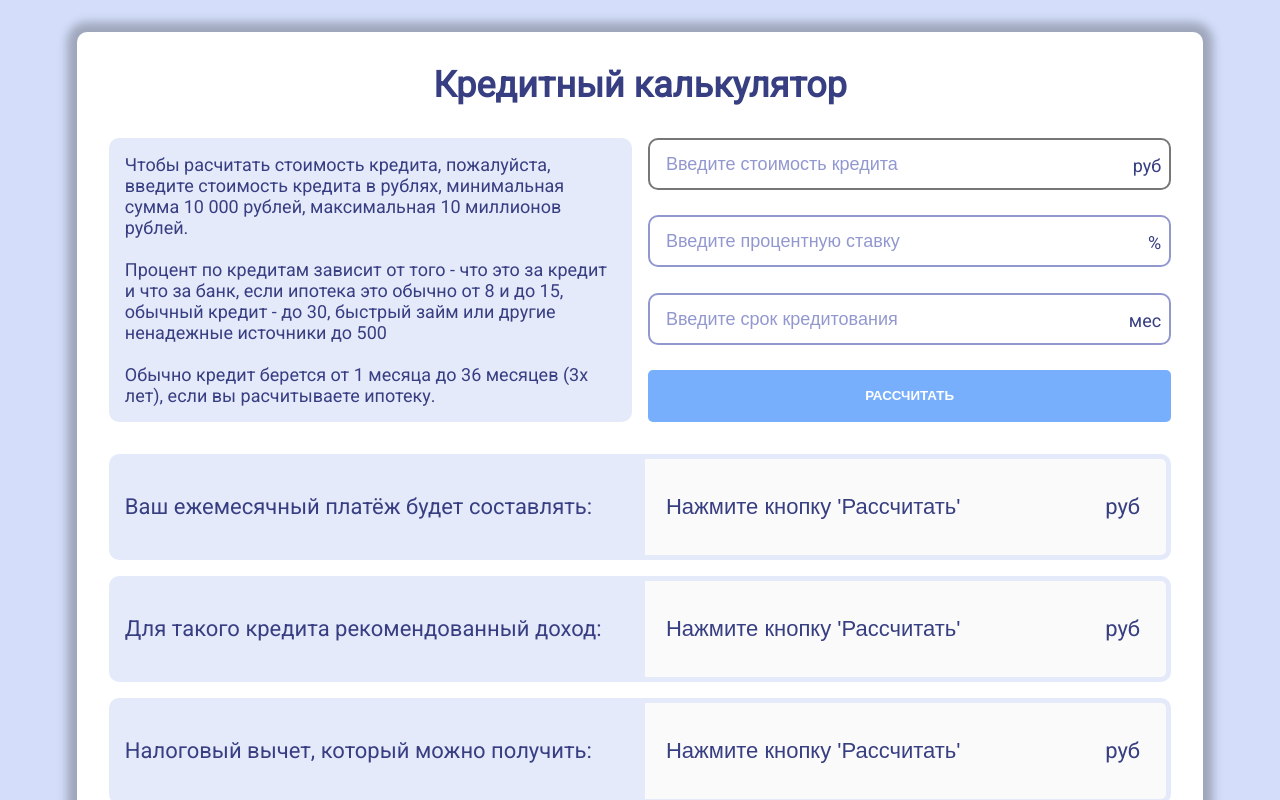
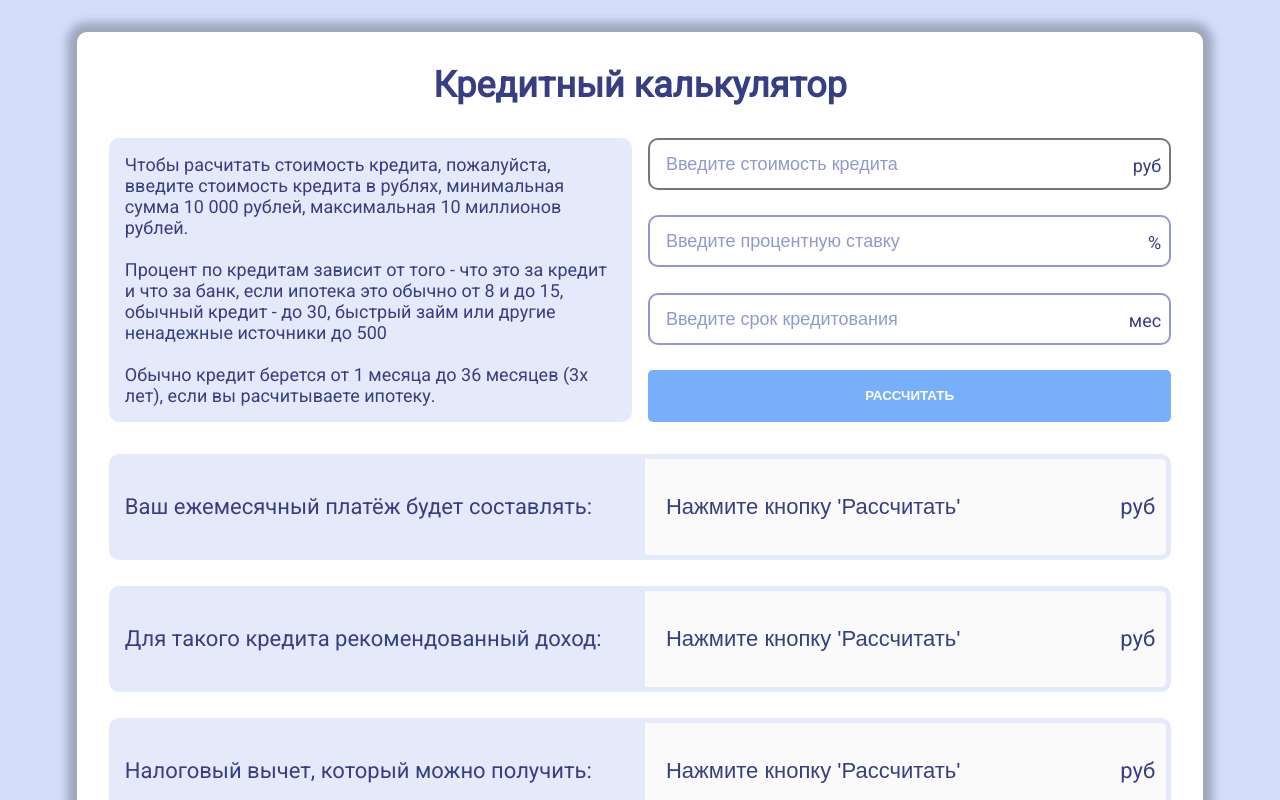
Before and after one commit to Solar5503/Credit-calculator, a Next.js app: page / in a window 1280 px wide. Shown: the top 800 px of the page. Built offline with nearby package versions, Linux system fonts and the light colour scheme.

Commit message:
ref:  after output simplify

```diff
--- a/components/AfterForInput.tsx
+++ b/components/AfterForInput.tsx
@@ -1,4 +1,4 @@
-import styled from 'styled-components';
+import styled from "styled-components";
 
 const AfterForInput = styled.div`
   position: relative;
--- a/components/AfterForOutput.tsx
+++ b/components/AfterForOutput.tsx
@@ -1,80 +1,13 @@
-import styled from 'styled-components';
+import styled from "styled-components";
 
-const AfterForOutput = styled.label`
-  &::after {
-    position: absolute;
-    font-size: 22px;
-    line-height: 26px;
-    color: #373e81;
-    right: -670px;
-    bottom: 40px;
-    content: ${(props) => props.placeholder};
-  }
-
-  @media (max-width: 1630px) {
-    &::after {
-      right: -660px;
-  }
-
-  @media (max-width: 1450px) {
-    &::after {
-      right: -580px;
-  }
-
-  @media (max-width: 1330px) {
-    &::after {
-      right: -500px;
-  }
-
-  @media (max-width: 1210px) {
-    &::after {
-      right: 20px;
-  }
-
-  @media (max-width: 1030px) {
-    &::after {
-      left: 785px;
-  }
-
-  @media (max-width: 930px) {
-    &::after {
-      left: 675px;
-  }
-
-  @media (max-width: 810px) {
-    &::after {
-      left: 585px;
-  }
-
-  @media (max-width: 775px) {
-    &::after {
-      left: 555px;
-  }
-
-  @media (max-width: 675px) {
-    &::after {
-      left: 460px;
-  }
-
-  @media (max-width: 600px) {
-    &::after {
-      left: 410px;
-  }
-
-  @media (max-width: 430px) {
-    &::after {
-      left: 310px;
-  }
-
-  @media (max-width: 380px) {
-    &::after {
-      left: 260px;
-  }
-
-  @media (max-width: 330px) {
-    &::after {
-      left: 220px;
-  }
+const AfterForOutput = styled.div`
+  position: relative;
+  right: 16px;
+  top: -80px;
+  text-align: right;
+  font-size: 22px;
+  pointer-events: none;
+  height: 10px;
 `;
 
 export default AfterForOutput;
--- a/components/Output.tsx
+++ b/components/Output.tsx
@@ -1,4 +1,4 @@
-import styled from 'styled-components';
+import styled from "styled-components";
 
 const Output = styled.input`
   color: #373e81;
@@ -14,10 +14,6 @@ const Output = styled.input`
     color: #373e81;
   }
 
-  & + label {
-    position: relative;
-  }
-
   @media (max-width: 1220px) {
     border-radius: 0px 0px 10px 10px;
   }
--- a/pages/index.tsx
+++ b/pages/index.tsx
@@ -136,8 +136,8 @@ const Home: NextPage = () => {
           disabled
           value={`${output.length > 0 ? output[0].toLocaleString() : output}`}
         />
-        <AfterForOutput placeholder="'руб'" />
       </Wrapper>
+      <AfterForOutput>руб</AfterForOutput>
       <Wrapper>
         <Label>Для такого кредита рекомендованный доход:</Label>
         <Output
@@ -145,8 +145,8 @@ const Home: NextPage = () => {
           disabled
           value={`${output.length > 0 ? output[1].toLocaleString() : output}`}
         />
-        <AfterForOutput placeholder="'руб'" />
       </Wrapper>
+      <AfterForOutput>руб</AfterForOutput>
       <Wrapper>
         <Label>Налоговый вычет, который можно получить:</Label>
         <Output
@@ -154,8 +154,8 @@ const Home: NextPage = () => {
           disabled
           value={`${output.length > 0 ? output[2].toLocaleString() : output}`}
         />
-        <AfterForOutput placeholder="'руб'" />
       </Wrapper>
+      <AfterForOutput>руб</AfterForOutput>
       <Wrapper>
         <Label>Переплата за срок кредитования:</Label>
         <Output
@@ -163,8 +163,8 @@ const Home: NextPage = () => {
           disabled
           value={`${output.length > 0 ? output[3].toLocaleString() : output}`}
         />
-        <AfterForOutput placeholder="'руб'" />
       </Wrapper>
+      <AfterForOutput>руб</AfterForOutput>
     </>
   );
 };
```
Lines whose indentation alone changed are shown as unchanged.
